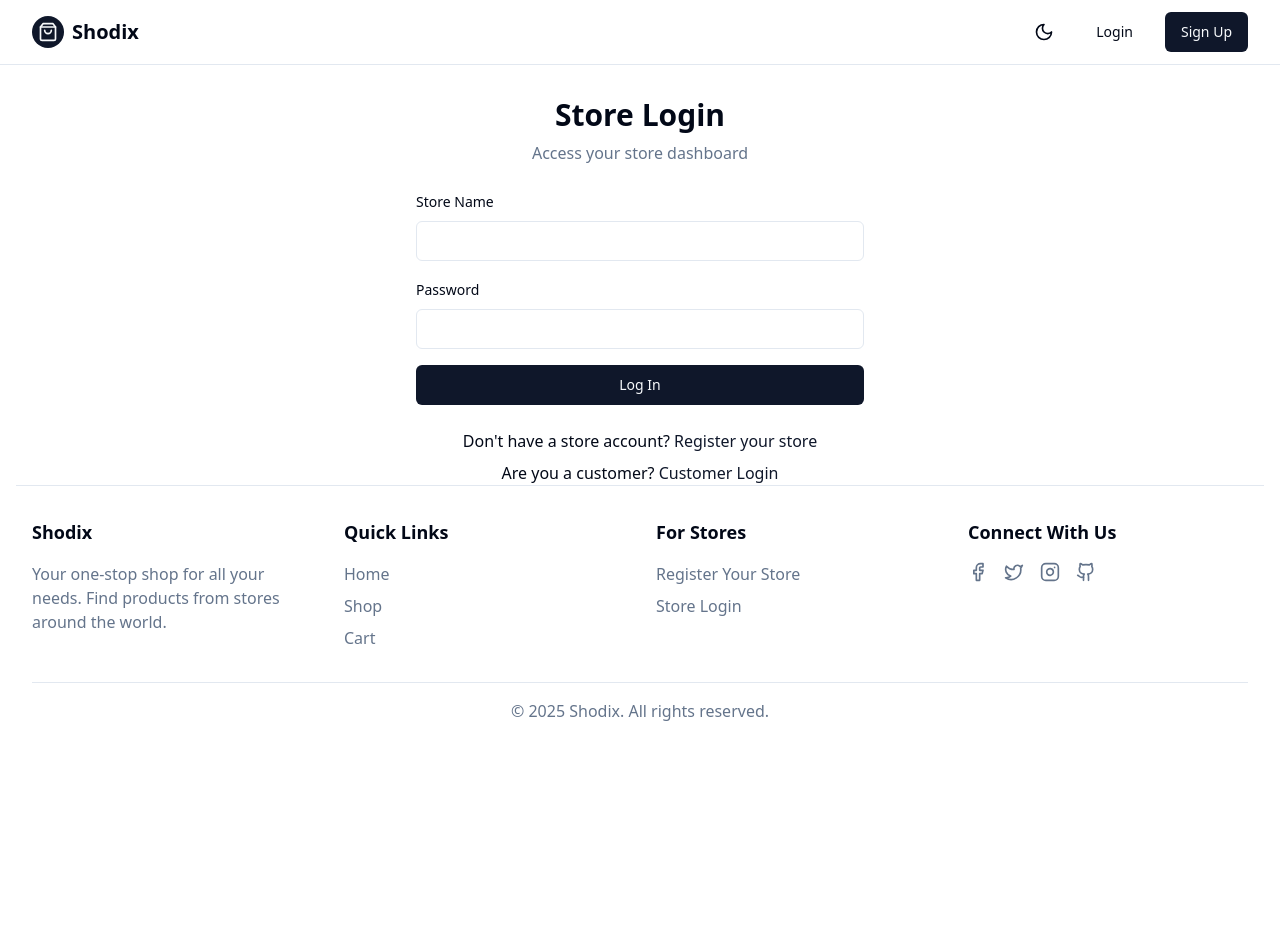
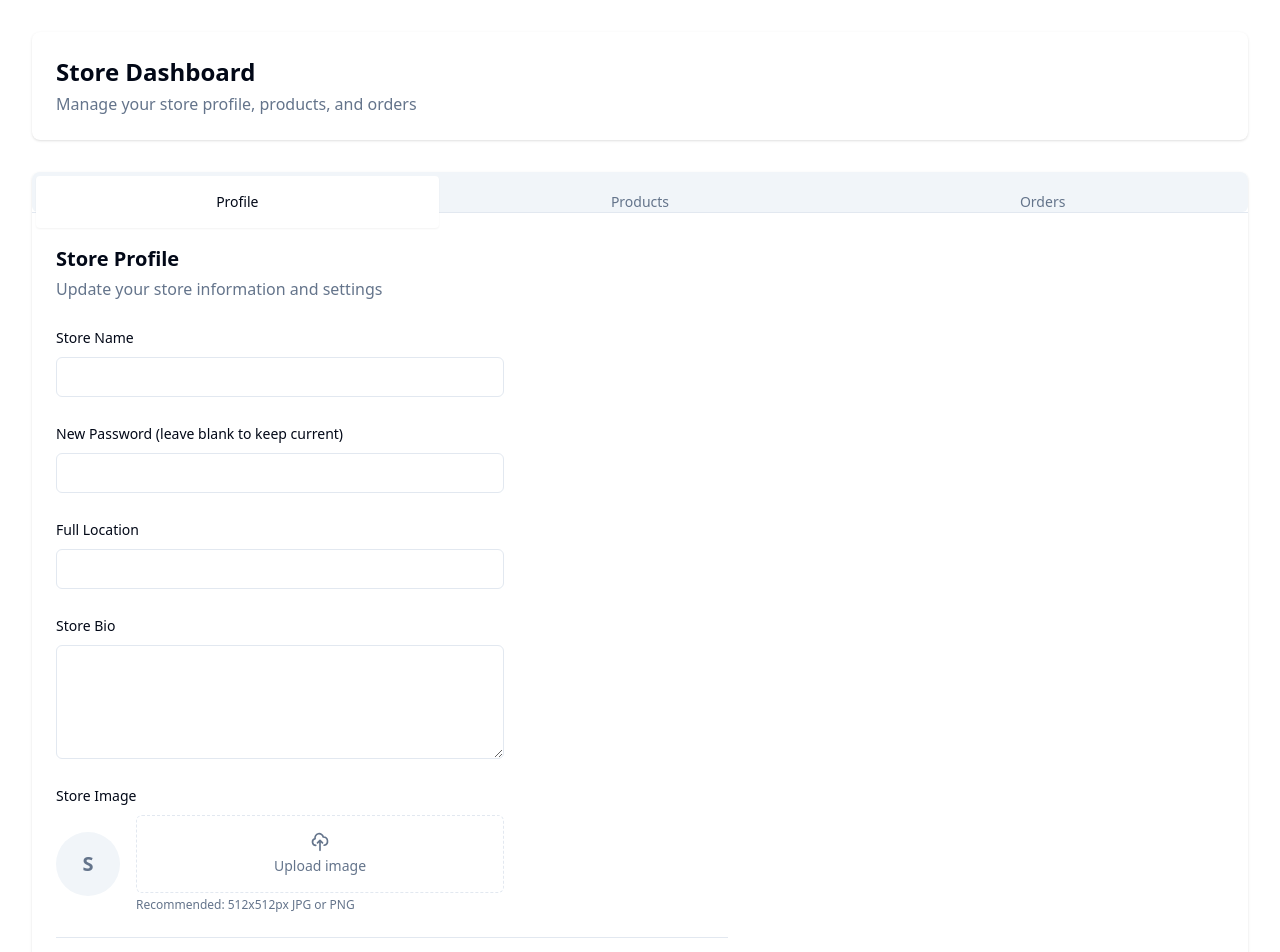
Before and after one commit to shaheen-amjed/shodix-front, a React (Vite) app: page /store/login in a window 1280 px wide. Shown: the top 952 px of the page. Before the commit the page ends 800 px from the top, so only its background shows below. Built offline with nearby package versions, Linux system fonts and the light colour scheme.

Commit message:
Update Navbar.jsx

```diff
--- a/src/components/Navbar.jsx
+++ b/src/components/Navbar.jsx
@@ -1,205 +1,418 @@
 "use client"
 
-import { useState } from "react"
-import { Link, useNavigate } from "react-router-dom"
+import { useState, useEffect } from "react"
+import { Link } from "react-router-dom"
 import { motion } from "framer-motion"
-import { ShoppingCart, User, Store, LogOut, Menu, X, MessageSquare } from "lucide-react"
+import { updateStore, getStoreProducts, getStoreOrders } from "../lib/api"
+import { useAuth } from "../contexts/AuthContext"
+import { useToast } from "@/components/ui/use-toast"
 import { Button } from "@/components/ui/button"
-import { useAuth } from "../contexts/AuthContext"
-import { useCart } from "../contexts/CartContext"
-import ThemeToggle from "./ThemeToggle"
-import Logo from "./Logo"
+import { Input } from "@/components/ui/input"
+import { Label } from "@/components/ui/label"
+import { Textarea } from "@/components/ui/textarea"
+import { Tabs, TabsContent, TabsList, TabsTrigger } from "../components/ui/tabs"
+import ProductCard from "../components/ProductCard"
+import OrderItem from "../components/OrderItem"
 
-const Navbar = () => {
-  const { user, store, isAuthenticated, logout } = useAuth()
-  const { cartCount } = useCart()
-  const navigate = useNavigate()
-  const [isMenuOpen, setIsMenuOpen] = useState(false)
+const API_BASE_URL = "https://shodix-api-node-production.up.railway.app"
 
-  const handleLogout = () => {
-    logout()
-    navigate("/")
-    setIsMenuOpen(false)
+const StoreProfile = () => {
+  const { store, login } = useAuth()
+  const { toast } = useToast()
+  const [formData, setFormData] = useState({
+    store_name: "",
+    password: "",
+    full_location: "",
+    bio: "",
+    storeImg: null,
+  })
+  const [loading, setLoading] = useState(false)
+  const [products, setProducts] = useState([])
+  const [orders, setOrders] = useState([])
+
+  useEffect(() => {
+    if (store) {
+      setFormData({
+        store_name: store.store_name,
+        password: "",
+        full_location: store.full_location,
+        bio: store.bio || "",
+        storeImg: null,
+      })
+      fetchStoreProducts()
+      fetchStoreOrders()
+    }
+  }, [store])
+
+  const fetchStoreProducts = async () => {
+    try {
+      const response = await getStoreProducts(store.store_id)
+      setProducts(response.data)
+    } catch (error) {
+      console.error("Error fetching store products:", error)
+    }
+  }
+
+  const fetchStoreOrders = async () => {
+    try {
+      const response = await getStoreOrders()
+      setOrders(response.data)
+    } catch (error) {
+      console.error("Error fetching store orders:", error)
+    }
+  }
+
+  const handleChange = (e) => {
+    const { name, value, files } = e.target
+    setFormData((prev) => ({
+      ...prev,
+      [name]: files ? files[0] : value,
+    }))
+  }
+
+  const handleSubmit = async (e) => {
+    e.preventDefault()
+    setLoading(true)
+
+    try {
+      const response = await updateStore(formData)
+      login(response.data.token, true)
+      toast({
+        title: "Profile Updated",
+        description: "Your store profile has been successfully updated.",
+      })
+    } catch (error) {
+      console.error("Store profile update error:", error)
+      toast({
+        title: "Profile Updated",
+        description: "Your store profile has been successfully updated.",
+      })
+    } finally {
+      setLoading(false)
+    }
   }
 
   return (
-    <header className="sticky top-0 z-50 w-full border-b bg-background/95 backdrop-blur supports-[backdrop-filter]:bg-background/60">
-      <div className="container flex items-center justify-between h-16">
-        <div className="flex items-center gap-2">
-          <Link to="/" className="flex items-center gap-2">
-            <Logo />
-            <span className="text-xl font-bold">Shodix</span>
-          </Link>
-        </div>
+    <div className="min-h-screen bg-background">
+      <div className="max-w-7xl mx-auto px-4 sm:px-6 lg:px-8 py-8">
+        <motion.div
+          initial={{ opacity: 0, y: 20 }}
+          animate={{ opacity: 1, y: 0 }}
+          transition={{ duration: 0.5 }}
+          className="space-y-8"
+        >
+          {/* Header */}
+          <div className="bg-card shadow rounded-lg p-6">
+            <div className="flex flex-col md:flex-row md:items-center md:justify-between gap-4">
+              <div>
+                <h1 className="text-2xl font-bold text-foreground">Store Dashboard</h1>
+                <p className="text-muted-foreground mt-1">Manage your store profile, products, and orders</p>
+              </div>
 
-        <nav className="items-center hidden gap-4 md:flex">
-          <ThemeToggle />
-
-          {user && (
-            <>
-              <Link to="/shop">
-                <Button variant="ghost">Shop</Button>
-              </Link>
-              <Link to="/inbox">
-                <Button variant="ghost" size="icon">
-                  <MessageSquare className="w-5 h-5" />
-                </Button>
-              </Link>
-              <Link to="/cart">
-                <Button variant="ghost" size="icon" className="relative">
-                  <ShoppingCart className="w-5 h-5" />
-                  {cartCount > 0 && (
-                    <motion.span
-                      initial={{ scale: 0 }}
-                      animate={{ scale: 1 }}
-                      className="absolute flex items-center justify-center w-5 h-5 text-xs rounded-full -top-1 -right-1 bg-primary text-primary-foreground"
+              {store && (
+                <div className="flex flex-col sm:flex-row sm:items-center gap-3">
+                  <div className="bg-muted px-4 py-2 rounded-md">
+                    <span className="text-sm text-muted-foreground">Store</span>
+                    <p className="font-medium text-foreground">{store.store_name}</p>
+                  </div>
+                  <a
+                    href={`/store/${store.store_name}`}
+                    target="_blank"
+                    className="text-sm text-primary hover:text-primary/80 hover:underline inline-flex items-center"
+                    rel="noreferrer"
+                  >
+                    View store
+                    <svg
+                      xmlns="http://www.w3.org/2000/svg"
+                      className="h-4 w-4 ml-1"
+                      fill="none"
+                      viewBox="0 0 24 24"
+                      stroke="currentColor"
                     >
-                      {cartCount}
-                    </motion.span>
-                  )}
-                </Button>
-              </Link>
-              <Link to="/profile">
-                <Button variant="ghost" size="icon">
-                  <User className="w-5 h-5" />
-                </Button>
-              </Link>
-              <Button variant="ghost" size="icon" onClick={handleLogout}>
-                <LogOut className="w-5 h-5" />
-              </Button>
-            </>
-          )}
-
-          {store && (
-            <>
-              <Link to="/store/inbox">
-                <Button variant="ghost" size="icon">
-                  <MessageSquare className="w-5 h-5" />
-                </Button>
-              </Link>
-              <Link to="/store/profile">
-                <Button variant="ghost" size="icon">
-                  <Store className="w-5 h-5" />
-                </Button>
-              </Link>
-              <Button variant="ghost" size="icon" onClick={handleLogout}>
-                <LogOut className="w-5 h-5" />
-              </Button>
-            </>
-          )}
-
-          {!isAuthenticated && (
-            <>
-              <Link to="/login">
-                <Button variant="ghost">Login</Button>
-              </Link>
-              <Link to="/register">
-                <Button>Sign Up</Button>
-              </Link>
-            </>
-          )}
-        </nav>
-
-        <Button variant="ghost" size="icon" className="md:hidden" onClick={() => setIsMenuOpen(!isMenuOpen)}>
-          {isMenuOpen ? <X className="w-6 h-6" /> : <Menu className="w-6 h-6" />}
-        </Button>
-      </div>
-
-      {/* Mobile menu */}
-      {isMenuOpen && (
-        <motion.div
-          initial={{ opacity: 0, y: -10 }}
-          animate={{ opacity: 1, y: 0 }}
-          exit={{ opacity: 0, y: -10 }}
-          className="fixed inset-0 z-40 bg-background/95 backdrop-blur supports-[backdrop-filter]:bg-background/60 md:hidden"
-        >
-          <div className="container h-full p-4">
-            <div className="flex justify-end">
-              <Button variant="ghost" size="icon" onClick={() => setIsMenuOpen(false)}>
-                <X className="w-6 h-6" />
-              </Button>
+                      <path
+                        strokeLinecap="round"
+                        strokeLinejoin="round"
+                        strokeWidth={2}
+                        d="M10 6H6a2 2 0 00-2 2v10a2 2 0 002 2h10a2 2 0 002-2v-4M14 4h6m0 0v6m0-6L10 14"
+                      />
+                    </svg>
+                  </a>
+                </div>
+              )}
             </div>
 
-            <div className="grid gap-2">
-              {user && (
-                <>
-                  <Link to="/shop" onClick={() => setIsMenuOpen(false)}>
-                    <Button variant="ghost" className="justify-start w-full">
-                      Shop
+            {store && (
+              <div className="grid grid-cols-1 md:grid-cols-3 gap-4 mt-6">
+                <div className="bg-muted p-4 rounded-lg border border-border">
+                  <div className="text-sm text-muted-foreground">Products</div>
+                  <div className="text-2xl font-semibold mt-1 text-foreground">{products.length}</div>
+                </div>
+                <div className="bg-muted p-4 rounded-lg border border-border">
+                  <div className="text-sm text-muted-foreground">Orders</div>
+                  <div className="text-2xl font-semibold mt-1 text-foreground">{orders.length}</div>
+                </div>
+                <div className="bg-muted p-4 rounded-lg border border-border">
+                  <div className="text-sm text-muted-foreground">Status</div>
+                  <div className="mt-1">
+                    <span className="inline-flex items-center px-2.5 py-0.5 rounded-full text-xs font-medium bg-green-100 text-green-800 dark:bg-green-800/20 dark:text-green-400">
+                      Active
+                    </span>
+                  </div>
+                </div>
+              </div>
+            )}
+          </div>
+
+          {/* Tabs */}
+          <div className="bg-card shadow rounded-lg overflow-hidden">
+            <Tabs defaultValue="profile" className="w-full">
+              <div className="border-b border-border">
+                <TabsList className="grid w-full grid-cols-3">
+                  <TabsTrigger value="profile" className="py-4">
+                    Profile
+                  </TabsTrigger>
+                  <TabsTrigger value="products" className="py-4">
+                    Products
+                  </TabsTrigger>
+                  <TabsTrigger value="orders" className="py-4">
+                    Orders
+                  </TabsTrigger>
+                </TabsList>
+              </div>
+
+              <TabsContent value="profile" className="p-6">
+                <div className="mb-6">
+                  <h2 className="text-xl font-semibold text-foreground">Store Profile</h2>
+                  <p className="text-muted-foreground mt-1">Update your store information and settings</p>
+                </div>
+
+                <form onSubmit={handleSubmit} className="space-y-6 max-w-2xl">
+                  <div className="space-y-2">
+                    <Label htmlFor="store_name" className="text-foreground">
+                      Store Name
+                    </Label>
+                    <Input
+                      id="store_name"
+                      name="store_name"
+                      type="text"
+                      required
+                      value={formData.store_name}
+                      onChange={handleChange}
+                      className="max-w-md"
+                    />
+                  </div>
+
+                  <div className="space-y-2">
+                    <Label htmlFor="password" className="text-foreground">
+                      New Password (leave blank to keep current)
+                    </Label>
+                    <Input
+                      id="password"
+                      name="password"
+                      type="password"
+                      value={formData.password}
+                      onChange={handleChange}
+                      className="max-w-md"
+                    />
+                  </div>
+
+                  <div className="space-y-2">
+                    <Label htmlFor="full_location" className="text-foreground">
+                      Full Location
+                    </Label>
+                    <Input
+                      id="full_location"
+                      name="full_location"
+                      type="text"
+                      required
+                      value={formData.full_location}
+                      onChange={handleChange}
+                      className="max-w-md"
+                    />
+                  </div>
+
+                  <div className="space-y-2">
+                    <Label htmlFor="bio" className="text-foreground">
+                      Store Bio
+                    </Label>
+                    <Textarea
+                      id="bio"
+                      name="bio"
+                      value={formData.bio}
+                      onChange={handleChange}
+                      className="max-w-md"
+                      rows={4}
+                    />
+                  </div>
+
+                  <div className="space-y-2">
+                    <Label htmlFor="storeImg" className="text-foreground">
+                      Store Image
+                    </Label>
+                    <div className="flex items-center max-w-md">
+                      <div className="mr-4">
+                        <div className="h-16 w-16 rounded-full bg-muted flex items-center justify-center overflow-hidden">
+                          {store?.store_img ? (
+                            <img
+                              src={store.img || "/placeholder.svg"}
+                              alt="Store"
+                              className="h-full w-full object-cover"
+                            />
+                          ) : (
+                            <span className="text-xl font-semibold text-muted-foreground">
+                              {store?.store_name?.charAt(0) || "S"}
+                            </span>
+                          )}
+                        </div>
+                      </div>
+                      <div className="flex-1">
+                        <div className="border border-dashed border-border rounded-md p-2 flex items-center justify-center">
+                          <label htmlFor="storeImg" className="cursor-pointer flex flex-col items-center p-2 w-full">
+                            <svg
+                              xmlns="http://www.w3.org/2000/svg"
+                              className="h-5 w-5 text-muted-foreground mb-1"
+                              fill="none"
+                              viewBox="0 0 24 24"
+                              stroke="currentColor"
+                            >
+                              <path
+                                strokeLinecap="round"
+                                strokeLinejoin="round"
+                                strokeWidth={2}
+                                d="M7 16a4 4 0 01-.88-7.903A5 5 0 1115.9 6L16 6a5 5 0 011 9.9M15 13l-3-3m0 0l-3 3m3-3v12"
+                              />
+                            </svg>
+                            <span className="text-sm text-muted-foreground">Upload image</span>
+                            <Input
+                              id="storeImg"
+                              name="storeImg"
+                              type="file"
+                              accept="image/*"
+                              onChange={handleChange}
+                              className="hidden"
+                            />
+                          </label>
+                        </div>
+                        <p className="text-xs text-muted-foreground mt-1">Recommended: 512x512px JPG or PNG</p>
+                      </div>
+                    </div>
+                  </div>
+
+                  <div className="pt-4 border-t border-border">
+                    <Button type="submit" className="min-w-[120px]" disabled={loading}>
+                      {loading ? "Updating..." : "Save Changes"}
                     </Button>
-                  </Link>
-                  <Link to="/inbox" onClick={() => setIsMenuOpen(false)}>
-                    <Button variant="ghost" className="justify-start w-full">
-                      <MessageSquare className="w-5 h-5 mr-2" /> Messages
-                    </Button>
-                  </Link>
-                  <Link to="/cart" onClick={() => setIsMenuOpen(false)}>
-                    <Button variant="ghost" className="justify-start w-full">
-                      <ShoppingCart className="w-5 h-5 mr-2" /> Cart {cartCount > 0 && `(${cartCount})`}
-                    </Button>
-                  </Link>
-                  <Link to="/profile" onClick={() => setIsMenuOpen(false)}>
-                    <Button variant="ghost" className="justify-start w-full">
-                      <User className="w-5 h-5 mr-2" /> Profile
-                    </Button>
-                  </Link>
-                  <Button variant="ghost" className="justify-start w-full" onClick={handleLogout}>
-                    <LogOut className="w-5 h-5 mr-2" /> Logout
-                  </Button>
-                </>
-              )}
+                  </div>
+                </form>
+              </TabsContent>
 
-              {store && (
-                <>
-                  <Link to="/store/inbox" onClick={() => setIsMenuOpen(false)}>
-                    <Button variant="ghost" className="justify-start w-full">
-                      <MessageSquare className="w-5 h-5 mr-2" /> Messages
-                    </Button>
-                  </Link>
-                  <Link to="/store/profile" onClick={() => setIsMenuOpen(false)}>
-                    <Button variant="ghost" className="justify-start w-full">
-                      <Store className="w-5 h-5 mr-2" /> Store Dashboard
-                    </Button>
-                  </Link>
-                  <Link to="/store/orders" onClick={() => setIsMenuOpen(false)}>
-                    <Button variant="ghost" className="justify-start w-full">
-                      Orders
-                    </Button>
-                  </Link>
-                  <Link to="/store/add-product" onClick={() => setIsMenuOpen(false)}>
-                    <Button variant="ghost" className="justify-start w-full">
+              <TabsContent value="products" className="p-6">
+                <div className="flex flex-col sm:flex-row sm:items-center sm:justify-between gap-4 mb-6">
+                  <div>
+                    <h2 className="text-xl font-semibold text-foreground">Products</h2>
+                    <p className="text-muted-foreground mt-1">Manage your store products</p>
+                  </div>
+                  <Link to="/store/add-product">
+                    <Button>
+                      <svg
+                        xmlns="http://www.w3.org/2000/svg"
+                        className="h-4 w-4 mr-2"
+                        fill="none"
+                        viewBox="0 0 24 24"
+                        stroke="currentColor"
+                      >
+                        <path strokeLinecap="round" strokeLinejoin="round" strokeWidth={2} d="M12 4v16m8-8H4" />
+                      </svg>
                       Add Product
                     </Button>
                   </Link>
-                  <Button variant="ghost" className="justify-start w-full" onClick={handleLogout}>
-                    <LogOut className="w-5 h-5 mr-2" /> Logout
-                  </Button>
-                </>
-              )}
+                </div>
 
-              {!isAuthenticated && (
-                <>
-                  <Link to="/login" onClick={() => setIsMenuOpen(false)}>
-                    <Button variant="ghost" className="w-full">
-                      Login
-                    </Button>
-                  </Link>
-                  <Link to="/register" onClick={() => setIsMenuOpen(false)}>
-                    <Button className="w-full">Sign Up</Button>
-                  </Link>
-                  <Link to="/store/login" onClick={() => setIsMenuOpen(false)}>
-                    <Button variant="outline" className="w-full">
-                      Store Login
-                    </Button>
-                  </Link>
-                </>
-              )}
-            </div>
+                {products.length === 0 ? (
+                  <div className="text-center py-12 border-2 border-dashed border-border rounded-lg">
+                    <svg
+                      xmlns="http://www.w3.org/2000/svg"
+                      className="mx-auto h-12 w-12 text-muted-foreground"
+                      fill="none"
+                      viewBox="0 0 24 24"
+                      stroke="currentColor"
+                    >
+                      <path
+                        strokeLinecap="round"
+                        strokeLinejoin="round"
+                        strokeWidth={2}
+                        d="M20 7l-8-4-8 4m16 0l-8 4m8-4v10l-8 4m0-10L4 7m8 4v10M4 7v10l8 4"
+                      />
+                    </svg>
+                    <h3 className="mt-2 text-sm font-semibold text-foreground">No products</h3>
+                    <p className="mt-1 text-sm text-muted-foreground">Get started by creating a new product.</p>
+                    <div className="mt-6">
+                      <Link to="/store/add-product">
+                        <Button>
+                          <svg
+                            xmlns="http://www.w3.org/2000/svg"
+                            className="h-4 w-4 mr-2"
+                            fill="none"
+                            viewBox="0 0 24 24"
+                            stroke="currentColor"
+                          >
+                            <path strokeLinecap="round" strokeLinejoin="round" strokeWidth={2} d="M12 4v16m8-8H4" />
+                          </svg>
+                          Add Product
+                        </Button>
+                      </Link>
+                    </div>
+                  </div>
+                ) : (
+                  <div className="grid grid-cols-1 sm:grid-cols-2 lg:grid-cols-3 xl:grid-cols-4 gap-4">
+                    {products.map((product) => (
+                      <ProductCard key={product.product_id} product={product} isStoreView={true} />
+                    ))}
+                  </div>
+                )}
+              </TabsContent>
+
+              <TabsContent value="orders" className="p-6">
+                <div className="mb-6">
+                  <h2 className="text-xl font-semibold text-foreground">Orders</h2>
+                  <p className="text-muted-foreground mt-1">View and manage your store orders</p>
+                </div>
+
+                {orders.length === 0 ? (
+                  <div className="text-center py-12 border-2 border-dashed border-border rounded-lg">
+                    <svg
+                      xmlns="http://www.w3.org/2000/svg"
+                      className="mx-auto h-12 w-12 text-muted-foreground"
+                      fill="none"
+                      viewBox="0 0 24 24"
+                      stroke="currentColor"
+                    >
+                      <path
+                        strokeLinecap="round"
+                        strokeLinejoin="round"
+                        strokeWidth={2}
+                        d="M16 11V7a4 4 0 00-8 0v4M5 9h14l1 12H4L5 9z"
+                      />
+                    </svg>
+                    <h3 className="mt-2 text-sm font-semibold text-foreground">No orders yet</h3>
+                    <p className="mt-1 text-sm text-muted-foreground">
+                      Orders will appear here when customers make purchases.
+                    </p>
+                  </div>
+                ) : (
+                  <div className="space-y-4">
+                    {orders.map((order) => (
+                      <OrderItem key={order.order_id} order={order} />
+                    ))}
+                  </div>
+                )}
+              </TabsContent>
+            </Tabs>
           </div>
         </motion.div>
-      )}
-    </header>
+      </div>
+    </div>
   )
 }
 
-export default Navbar
+export default StoreProfile
```
